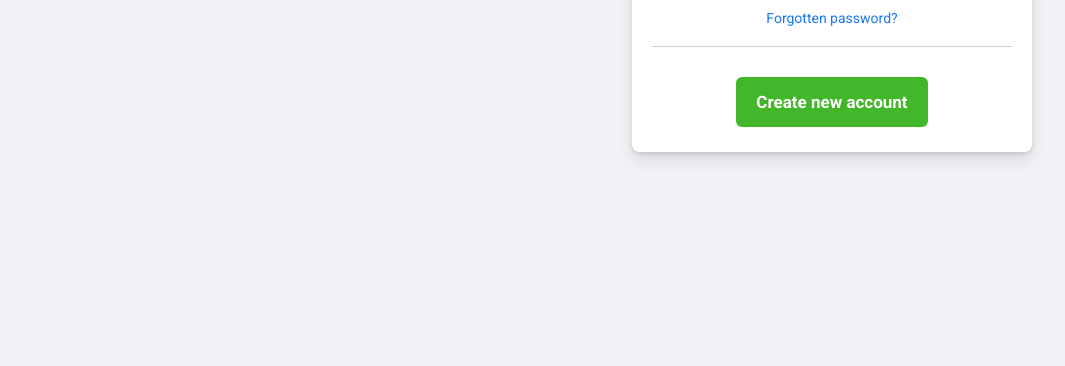
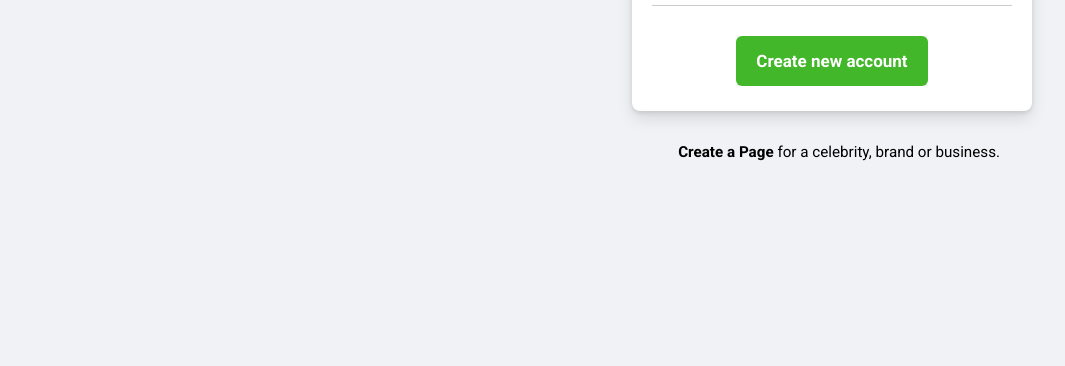
Before and after one commit to tommyboiii004/facebook_validation-page, a plain HTML site: page index.htm in a window 1280 px wide. Shown: the part 434-800 px from the top of the page, without its empty margins (108-1173 px from the left). Drawn offline with Linux system fonts and the light colour scheme.

Commit message:
finished styling

```diff
--- a/index.htm
+++ b/index.htm
@@ -1,19 +1,23 @@
 <!DOCTYPE html>
 <html lang="en">
+
 <head>
     <meta charset="UTF-8">
     <meta name="viewport" content="width=device-width, initial-scale=1.0">
     <title>Login </title>
     <link rel="stylesheet" href="style.css">
 </head>
+
 <body>
     <div class="container flex">
         <div class="facebook-page flex">
             <div class="text">
+
                 <h1>facebook</h1>
-          <p>Facebook helps you connect and share  </p>
+                <p>Facebook helps you connect and share </p>
                 <p> with the people in your life.</p>
             </div>
+            <div style="display: flex;flex-wrap: wrap;justify-content: flex-end;">
                 <form action="#">
                     <input type="email" placeholder="Email address or phone number" required>
                     <input type="password" placeholder="Password" required>
@@ -25,8 +29,15 @@
                     <div class="button">
                         <a href="#">Create new account</a>
                     </div>
+
                 </form>
+                <p style="font-size: 0.95rem; margin-right: 0rem; padding: 2rem;"><b>Create a Page </b>for a celebrity,
+                    brand or business.</p>
             </div>
         </div>
+
+    </div>
+
 </body>
+
 </html>
--- a/style.css
+++ b/style.css
@@ -137,6 +137,8 @@ hr {
   background: #3ba626;
 }
 
+
+
 @media (max-width: 900px) {
   .facebook-page {
     flex-direction: column;
@@ -147,6 +149,8 @@ hr {
     margin-bottom: 30px;
   }
 }
+
+
 
 @media (max-width: 460px) {
   .facebook-page h1 {
```
Lines whose indentation alone changed are shown as unchanged.
